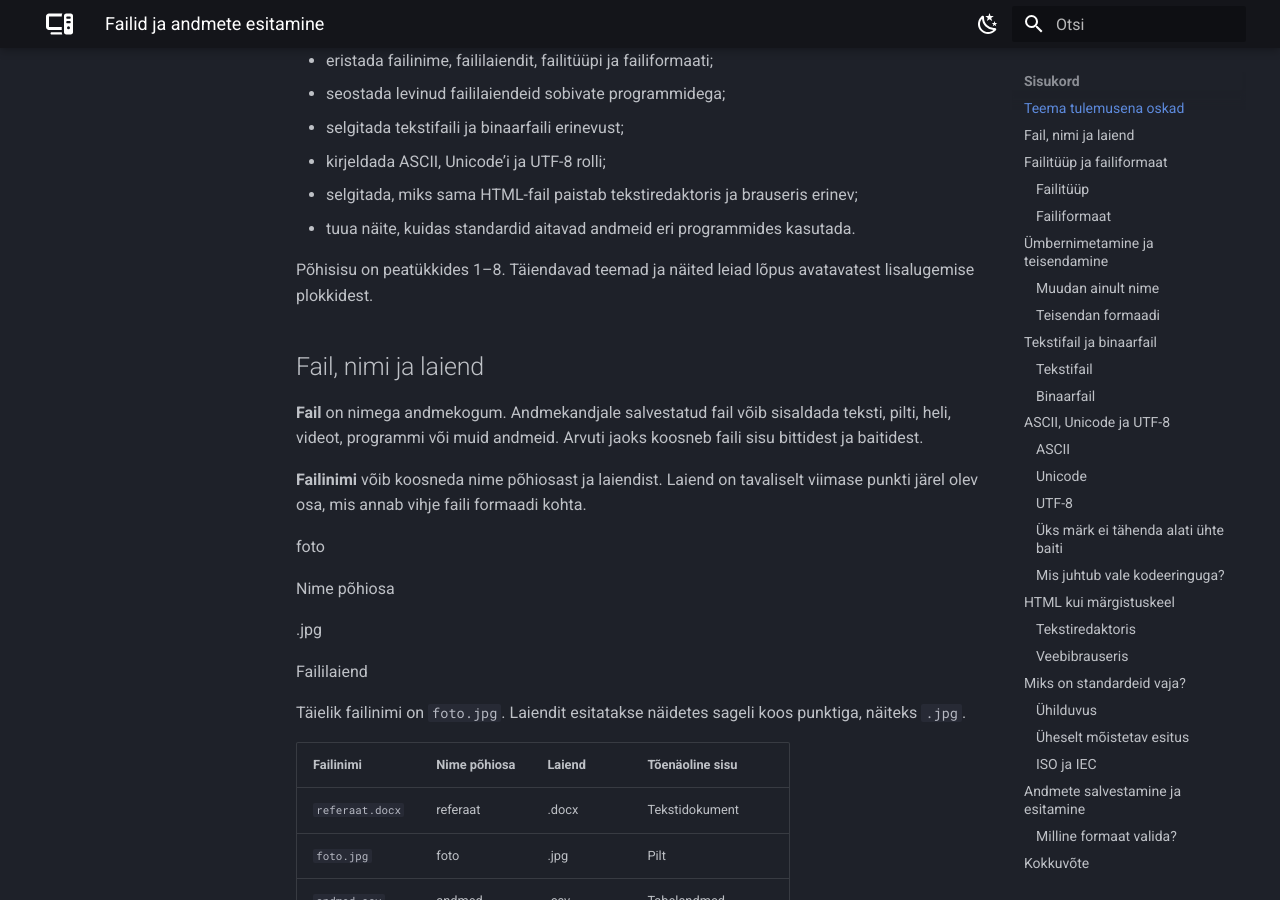
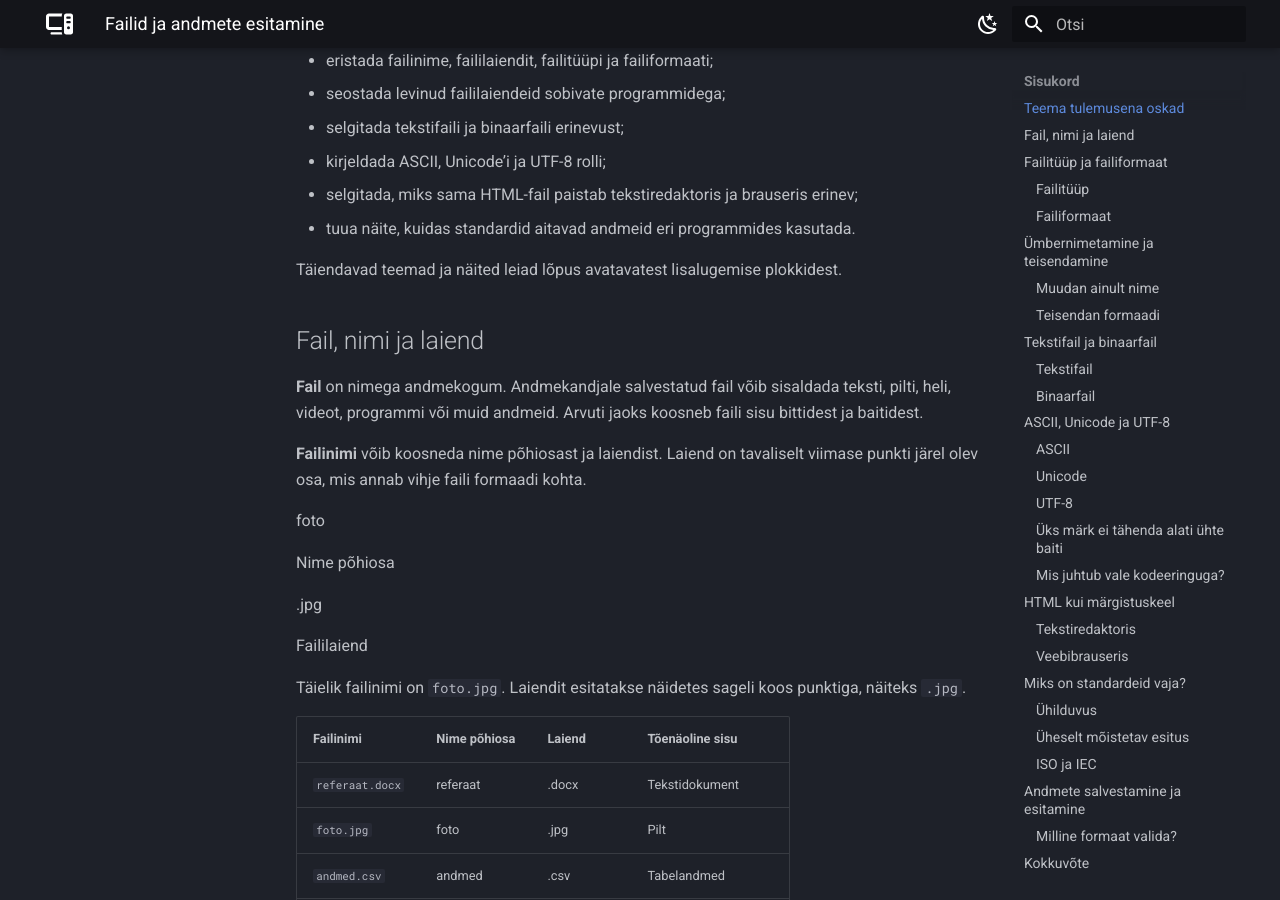
Before and after one commit to priitpaap/priitpaap.github.io, an MkDocs documentation site: the page built from docs/sissejuhatus-erialasse/failid-ja-andmete-esitamine.md, in a window 1280 px wide and 900 px high, scrolled down 322 px. Built offline with MkDocs 1.6.1 and Material for MkDocs 9.7.7, drawn with Linux system fonts in a browser that asks for light colours.

Commit message:
Uuendatud failid-ja-andmete-esitamine.md

```diff
--- a/docs/sissejuhatus-erialasse/failid-ja-andmete-esitamine.md
+++ b/docs/sissejuhatus-erialasse/failid-ja-andmete-esitamine.md
@@ -11,7 +11,7 @@ Dokument, foto, veebileht ja programm on kõik failid. Õpi eristama faili nime,
 - selgitada, miks sama HTML-fail paistab tekstiredaktoris ja brauseris erinev;
 - tuua näite, kuidas standardid aitavad andmeid eri programmides kasutada.
 
-Põhisisu on peatükkides 1–8. Täiendavad teemad ja näited leiad lõpus avatavatest lisalugemise plokkidest.
+Täiendavad teemad ja näited leiad lõpus avatavatest lisalugemise plokkidest.
 
 ## Fail, nimi ja laiend
 
```
Also changed, not shown: other parts of docs/sissejuhatus-erialasse/failid-ja-andmete-esitamine.md (+0 -1 lines).
